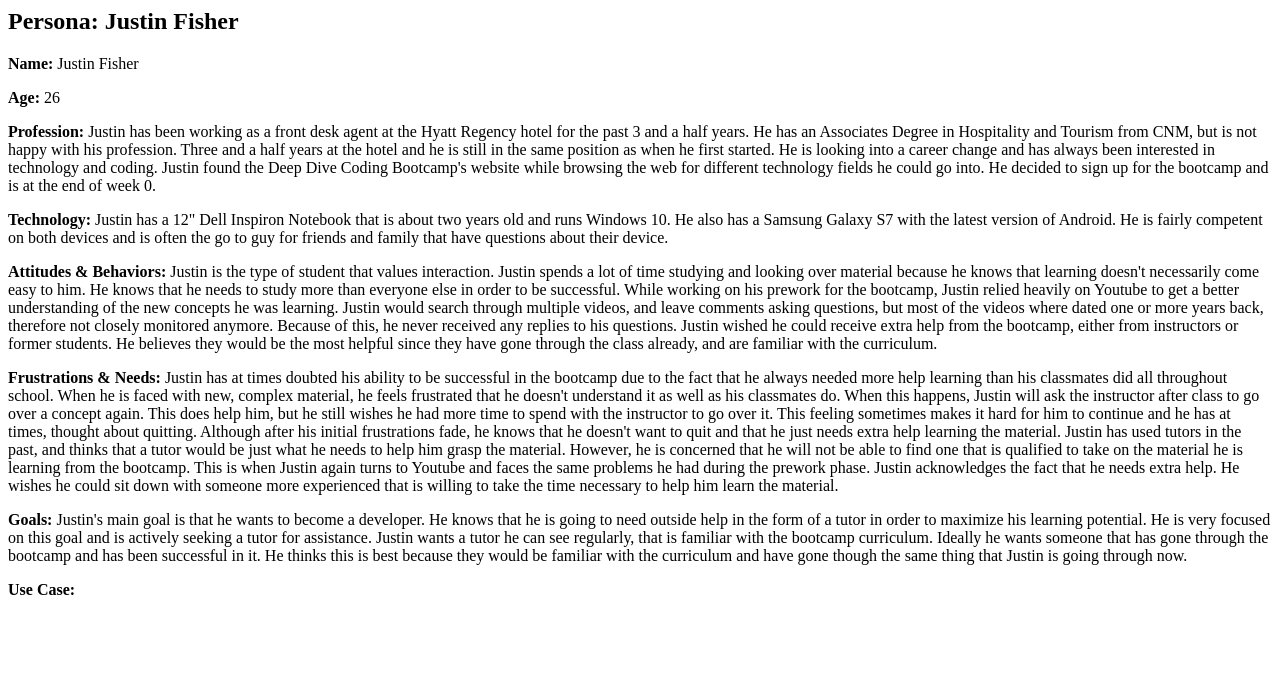
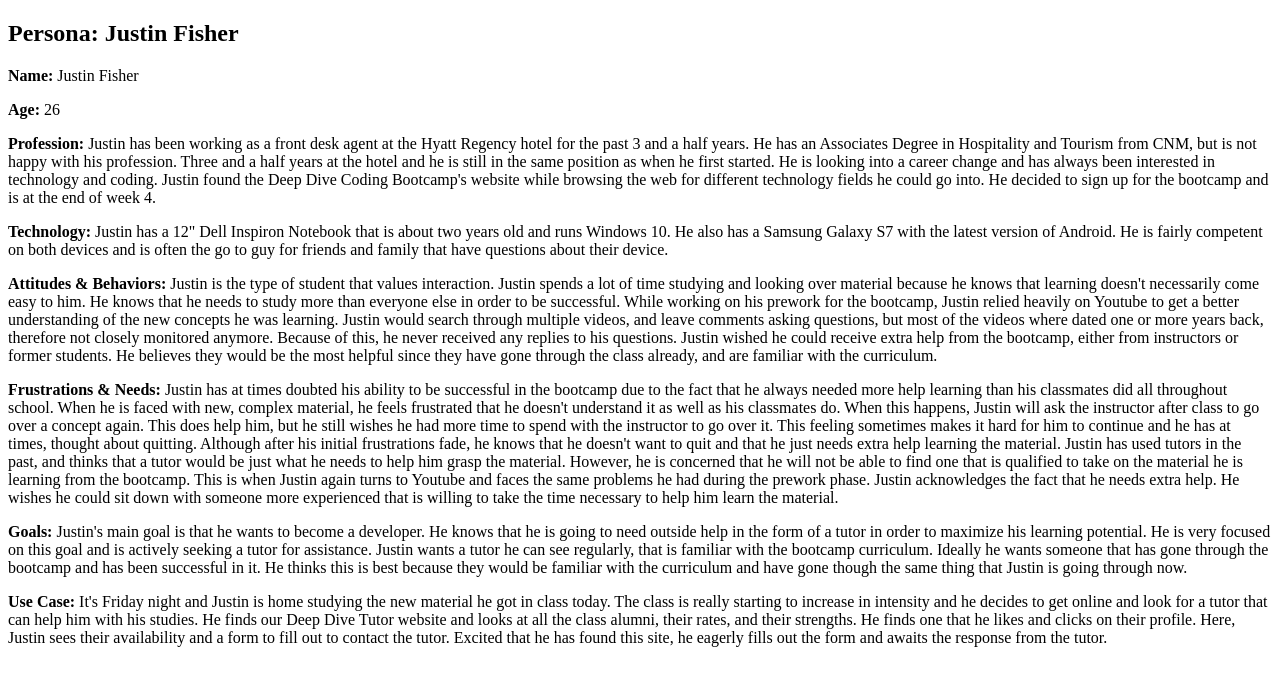
Before and after one commit to MartyBonacci/deepdivetutor, a PHP site: page /justin.php in a window 1280 px wide. Shown: the top 686 px of the page. Run offline with PHP 8.4, Linux system fonts and the light colour scheme.

Commit message:
completed persona for Justin. Student seeking tutoring.

```diff
--- a/epic/persona-files/justin.php
+++ b/epic/persona-files/justin.php
@@ -1,3 +1,4 @@
+<!DOCTYPE HTML>
 <html lang="en">
 	<head>
 		<meta charset="UTF-8">
@@ -12,7 +13,7 @@
 			happy with his profession. Three and a half years at the hotel and he is still in the same position as when
 			he first started. He is looking into a career change and has always been interested in technology and coding.
 			Justin found the Deep Dive Coding Bootcamp's website while browsing the web for different technology fields he
-			could go into. He decided to sign up for the bootcamp and is at the end of week 0.</p>
+			could go into. He decided to sign up for the bootcamp and is at the end of week 4.</p>
 		<p><strong>Technology: </strong>Justin has a 12" Dell Inspiron Notebook that is about two years old and runs
 			Windows 10. He also has a Samsung Galaxy S7 with the latest version of Android. He is fairly competent on
 			both devices and is often the go to guy for friends and family that have questions about their device.</p>
@@ -45,6 +46,11 @@
 			bootcamp and has been successful in it. He thinks this is best because they would be familiar with the
 			curriculum and have gone though the same thing that Justin is going through now.</p>
 		<!-- maybe put this in user-stories? -->
-		<p><strong>Use Case: </strong></p>
+		<p><strong>Use Case: </strong>It's Friday night and Justin is home studying the new material he got in class
+			today. The class is really starting to increase in intensity and he decides to get online and look for a
+			tutor that can help him with his studies. He finds our Deep Dive Tutor website and looks at all the class
+			alumni, their rates, and their strengths. He finds one that he likes and clicks on their profile. Here,
+			Justin sees their availability and a form to fill out to contact the tutor. Excited that he has found this
+			site, he eagerly fills out the form and awaits the response from the tutor.</p>
 	</body>
 </html>
```
